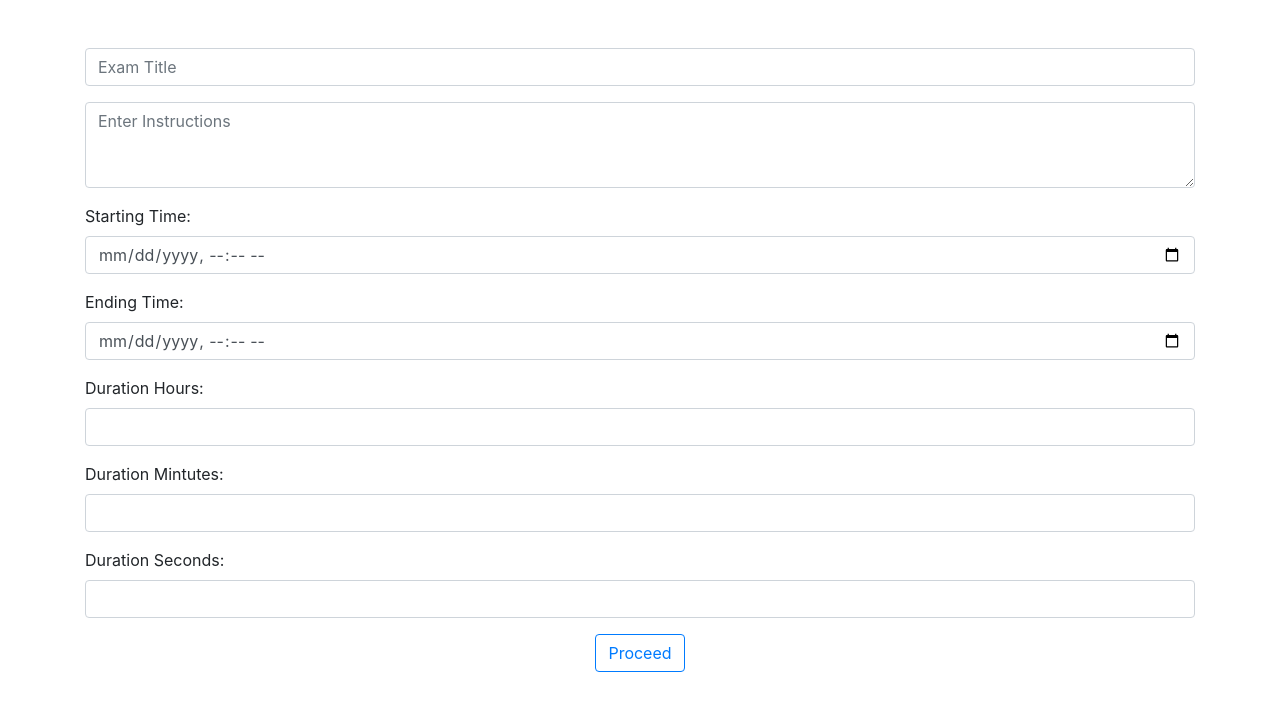
After one commit to hasan-nazmul/Class-Mate, a Django app: template ClassMate/ExamHandler/templates/createexam.html in a window 1280 px wide. The commit adds this page. Shown: the top 711 px of the page. Run offline with Django 3.2, Linux system fonts and the light colour scheme; the template is opened without the code that fills it, so the values that code supplies are empty; some libraries are stand-ins or nearby versions.

Commit message:
Examination UI updated

```diff
--- a/ClassMate/ExamHandler/models.py
+++ b/ClassMate/ExamHandler/models.py
@@ -40,3 +40,7 @@ class MCQ(Question):
 
 class Written(Question):
     answer_sheet = models.FileField(upload_to='documents/')
+
+
+class Exams(models.Model):
+    exam = models.ForeignKey(Examination, on_delete=models.CASCADE, related_name='exam')
--- /dev/null
+++ b/ClassMate/ExamHandler/templates/createexam.html
@@ -0,0 +1,44 @@
+{% extends "base.html" %}
+{% block title %}
+    Examroom
+{% endblock %}
+{% block start %}
+
+<div class="container-sm mt-5">
+
+    <form>
+        <div class="mb-3">
+            <input class="form-control" type="text" placeholder="Exam Title" aria-label="default input example">
+        </div>
+        <div class="mb-3">
+            <textarea class="form-control" id="instruction" rows="3" placeholder="Enter Instructions"></textarea>
+        </div>
+        <div class="mb-3">
+            <label for="eventDateTime">Starting Time:</label>
+            <input type="datetime-local" class="form-control">
+        </div>
+        <div class="mb-3">
+            <label for="eventDateTime">Ending Time:</label>
+            <input type="datetime-local" class="form-control">
+        </div>
+        <div class="mb-3">
+            <label for="eventDateTime">Duration Hours:</label>
+            <input type="number" class="form-control">
+        </div>
+        <div class="mb-3">
+            <label for="eventDateTime">Duration Mintutes:</label>
+            <input type="number" class="form-control">
+        </div>
+        <div class="mb-3">
+            <label for="eventDateTime">Duration Seconds:</label>
+            <input type="number" class="form-control">
+        </div>
+        <div class="form-group d-flex justify-content-center">
+            <button type="submit" class="btn btn-outline-primary">Proceed</button>
+        </div>
+    </form>
+
+</div>
+
+
+{% endblock %}
--- a/ClassMate/UserHandler/views.py
+++ b/ClassMate/UserHandler/views.py
@@ -88,5 +88,6 @@ def signup_page(req):
 def logout_page(req):
     Teaching.objects.all().delete()
     Enrolled.objects.all().delete()
+    Exams.objects.all().delete()
     logout(req)
     return redirect('/')
--- a/ClassMate/public/static/js/app.js
+++ b/ClassMate/public/static/js/app.js
@@ -1,5 +1,5 @@
 function toggleSidebar() {
-    console.log('toggling')
+    // console.log('hello people')
     var sidebar = document.getElementById('sidebar');
     if (sidebar.style.left === '0px') {
         sidebar.style.left = '-250px';
@@ -24,3 +24,9 @@ function openClassMenuModal() {
     $('#classMenuModal').modal('show');
     console.log('clicked');
 }
+
+function addOptions()
+{
+    // var element = document.getElementById('options')
+    console.log('clicked');
+}
```
Also changed, not shown: ClassMate/ExamHandler/templates/examroom.html (+12 -2 lines), ClassMate/ExamHandler/templates/questionpaper.html (added, +54 -0 lines), ClassMate/ExamHandler/views.py (+13 -1 lines), ClassMate/Home/seed.py (+17 -1 lines), ClassMate/ExamHandler/migrations/0002_exams.py (added).
